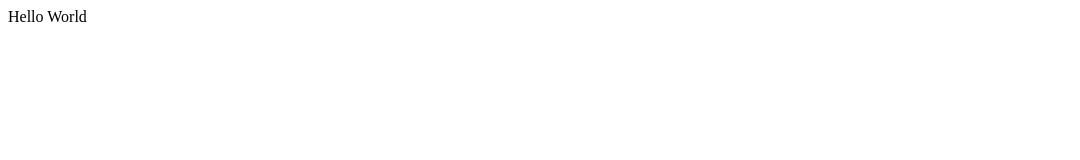
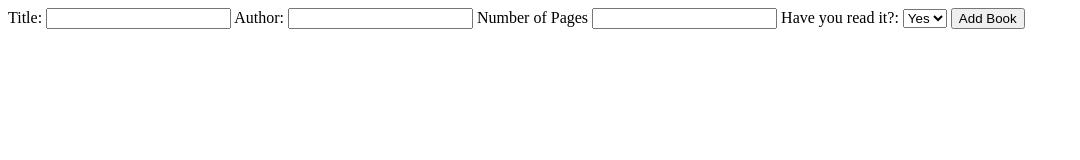
Before and after one commit to DAlexFunk/Odin-Library, a plain HTML site: page index.html in a window 1280 px wide. Shown: the whole page, without its empty margins (0-1080 px from the left). Drawn offline with Linux system fonts and the light colour scheme.

Commit message:
Set up the input elements in the html file

```diff
--- a/index.html
+++ b/index.html
@@ -8,6 +8,25 @@
     <script src="script.js" defer></script>
 </head>
 <body>
-    <div>Hello World</div>
+    <div id="addBook">
+        <label for="title">Title: </label>
+        <input type="text" id="title">
+
+        <label for="author">Author: </label>
+        <input type="text" id="author">
+
+        <label for="pageCount">Number of Pages</label>
+        <input type="number" id="pageCount">
+
+        <label for="isRead">Have you read it?: </label>
+        <select id="isRead">
+            <option value="read">Yes</option>
+            <option value="notRead">No</option>
+        </select>
+
+        <button>Add Book</button>
+    </div>
+
+    <div id="bookDisplay"></div>
 </body>
 </html>
--- a/script.js
+++ b/script.js
@@ -3,15 +3,16 @@ function Book(title, author, pageCount, isRead) {
     this.author = author;
     this.pageCount = pageCount;
     this.isRead = isRead;
+}
 
-    this.info = () => {
-        if (isRead) {
-            return `${this.title} by ${this.author}, ${this.pageCount} pages, read`
-        }
+Book.prototype.info = function() {
+    if (this.isRead) {
+        return `${this.title} by ${this.author}, ${this.pageCount} pages, read`
+    }
 
-        return `${this.title} by ${this.author}, ${this.pageCount} pages, not read`
-    }
+    return `${this.title} by ${this.author}, ${this.pageCount} pages, not read`
 }
+
 
 function addBookToLibrary(book) {
     library.push(book);
```
